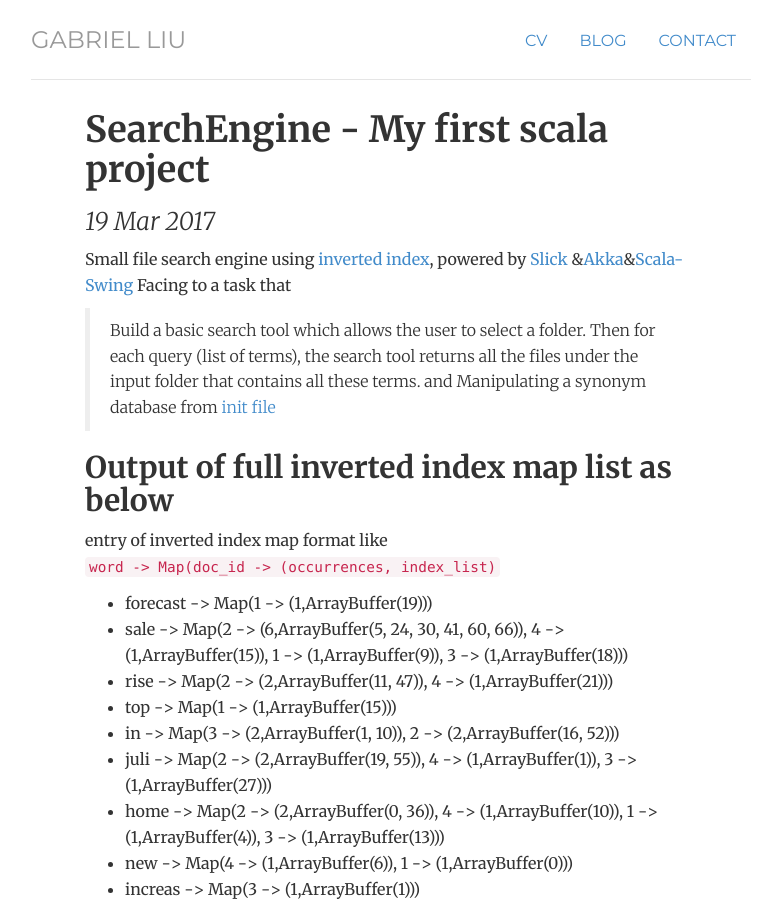
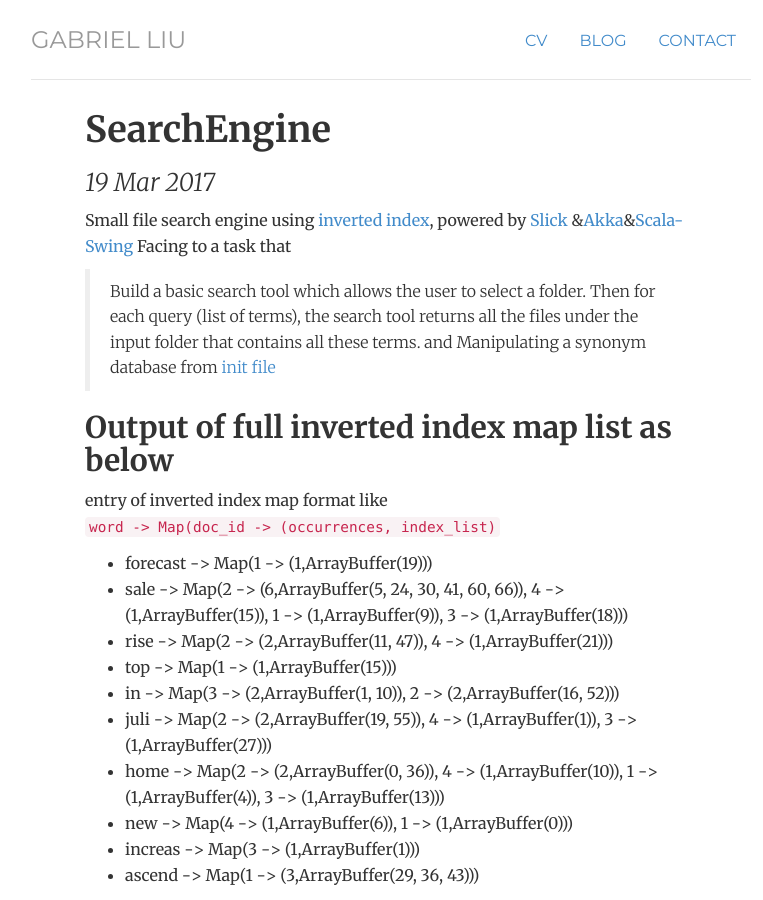
Before and after one commit to flying3615/flying3615.github.io, a Jekyll site: the page built from _posts/2017-03-19-search engine.md, in a window 1280 px wide and 900 px high. Shown: the whole window, without its empty margins (249-1012 px from the left). Built offline with Jekyll 4.4.1, drawn with Linux system fonts in a browser that asks for light colours.

Commit message:
Update 2017-03-19-search engine.md

```diff
--- a/_posts/2017-03-19-search engine.md
+++ b/_posts/2017-03-19-search engine.md
@@ -1,6 +1,6 @@
 ---
 layout: post
-title: "SearchEngine - My first scala project"
+title: "SearchEngine"
 date: 2017-03-19
 ---
 
```
